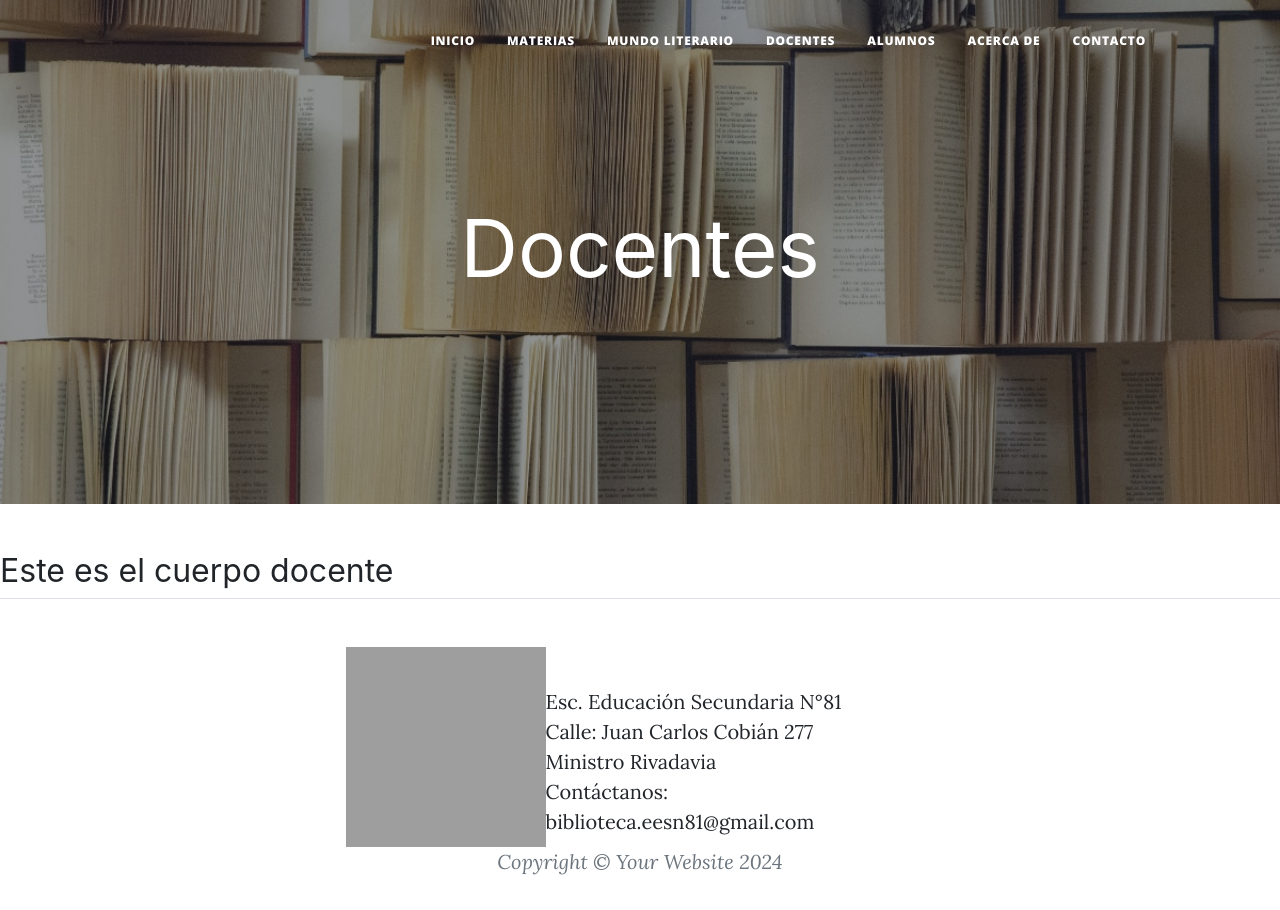
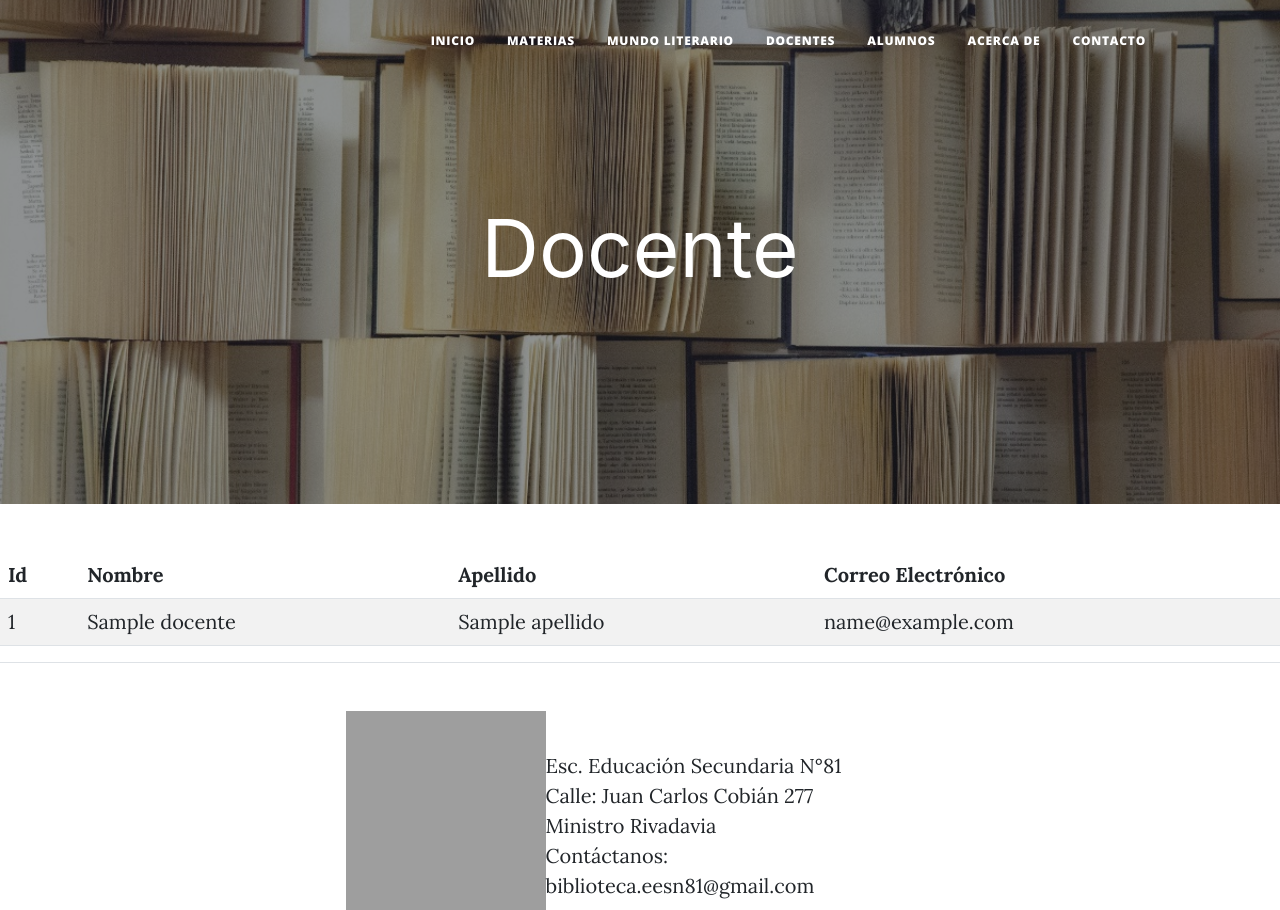
Before and after one commit to Ptesti/Ptesti-Tercera-Preentrega-TestiPamela, a Django app: template repositorio/template/repositorio/docente.html in a window 1280 px wide. Shown: the top 910 px of the page. Before the commit the page ends 875 px from the top, so only its background shows below. Run offline with Django 5.2, Linux system fonts and the light colour scheme; tables that the repository leaves empty hold one stand-in row (values such as "Sample post"); the template is opened without the code that fills it: values that come from a table or form of the project are taken from there, most other values are stand-ins (such as "Sample title", 1, 10 or a date in 2020); some libraries are stand-ins or nearby versions; grey boxes are pictures that could not be loaded.

Commit message:
tablas de prof

```diff
--- a/repositorio/template/repositorio/docente.html
+++ b/repositorio/template/repositorio/docente.html
@@ -1,10 +1,29 @@
 {% extends 'repositorio/index.html' %}
 
 {% block titulo %}
-    <h1>Docentes</h1>
+    <h1>Docente</h1>
 {% endblock titulo %}
 
 
 {% block contenido %}
-    <h2>Este es el cuerpo docente</h2>
+<table class="table table-striped">
+    <thead>
+        <tr>
+            <th>Id</th>
+            <th>Nombre</th>
+            <th>Apellido</th>
+            <th>Correo Electrónico</th>
+        </tr>
+    </thead>
+    <tbody>
+    {% for profesor in docentes %}
+    <tr>
+        <td>{{ docente.id}}</td>
+        <td>{{ docente.nombre}}</td>
+        <td>{{ docente.apellido}}</td>
+        <td>{{ docente.mail}}</td>
+    </tr>
+    {% endfor %}
+    </tbody>
+</table>
 {% endblock contenido %}
--- a/repositorio/views.py
+++ b/repositorio/views.py
@@ -12,7 +12,8 @@ def alumno (request):
     return render (request, "repositorio/alumno.html", contexto)
 
 def docente (request):
-    return render (request, "repositorio/docente.html")
+    contexto = {"docentes": Profesor.objects.all()}
+    return render (request, "repositorio/docente.html", contexto)
 
 def materia (request):
     return render (request, "repositorio/materia.html")
```
Also changed, not shown: repositorio/template/repositorio/materia.html (+18 -1 lines).
